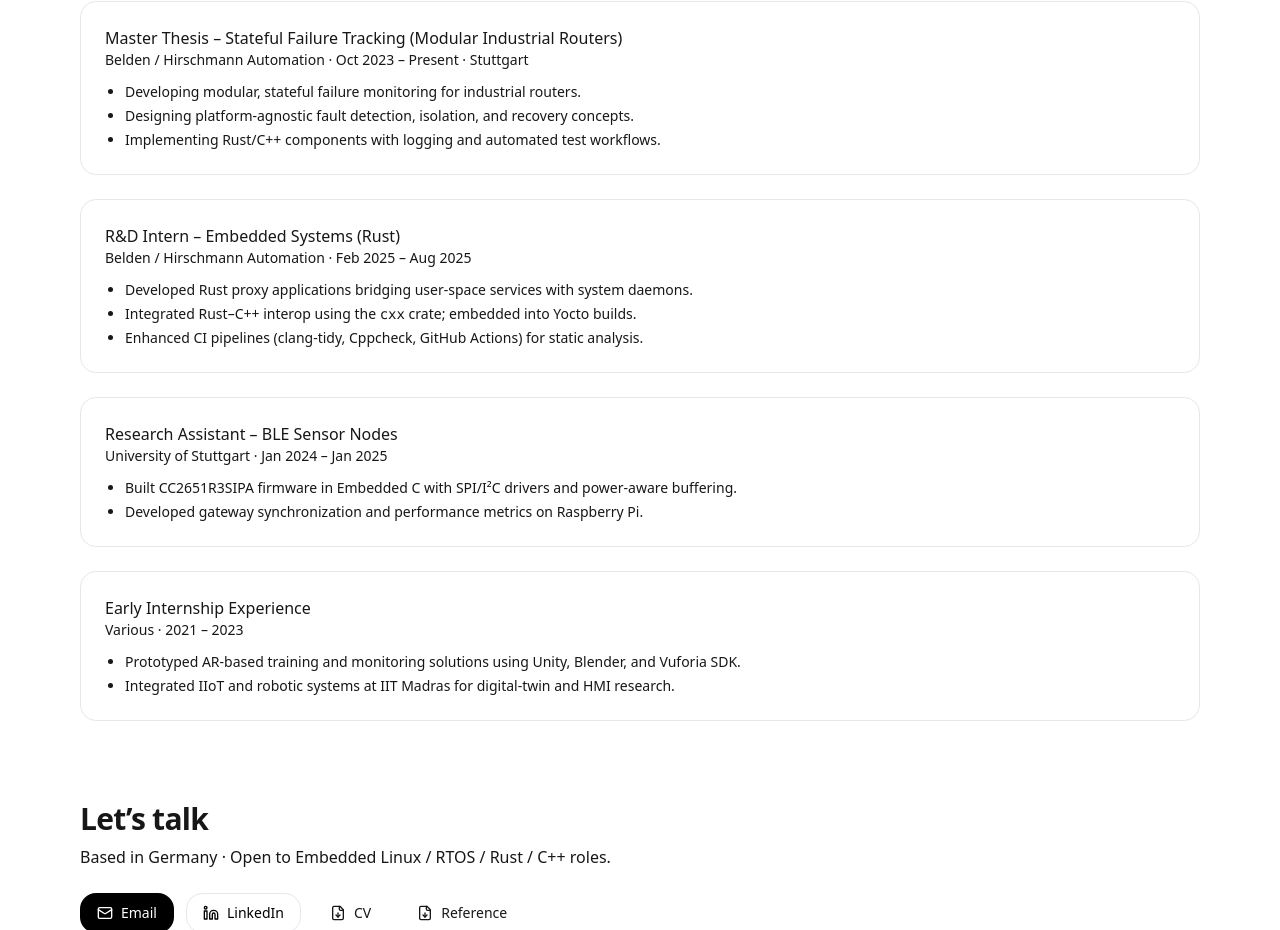
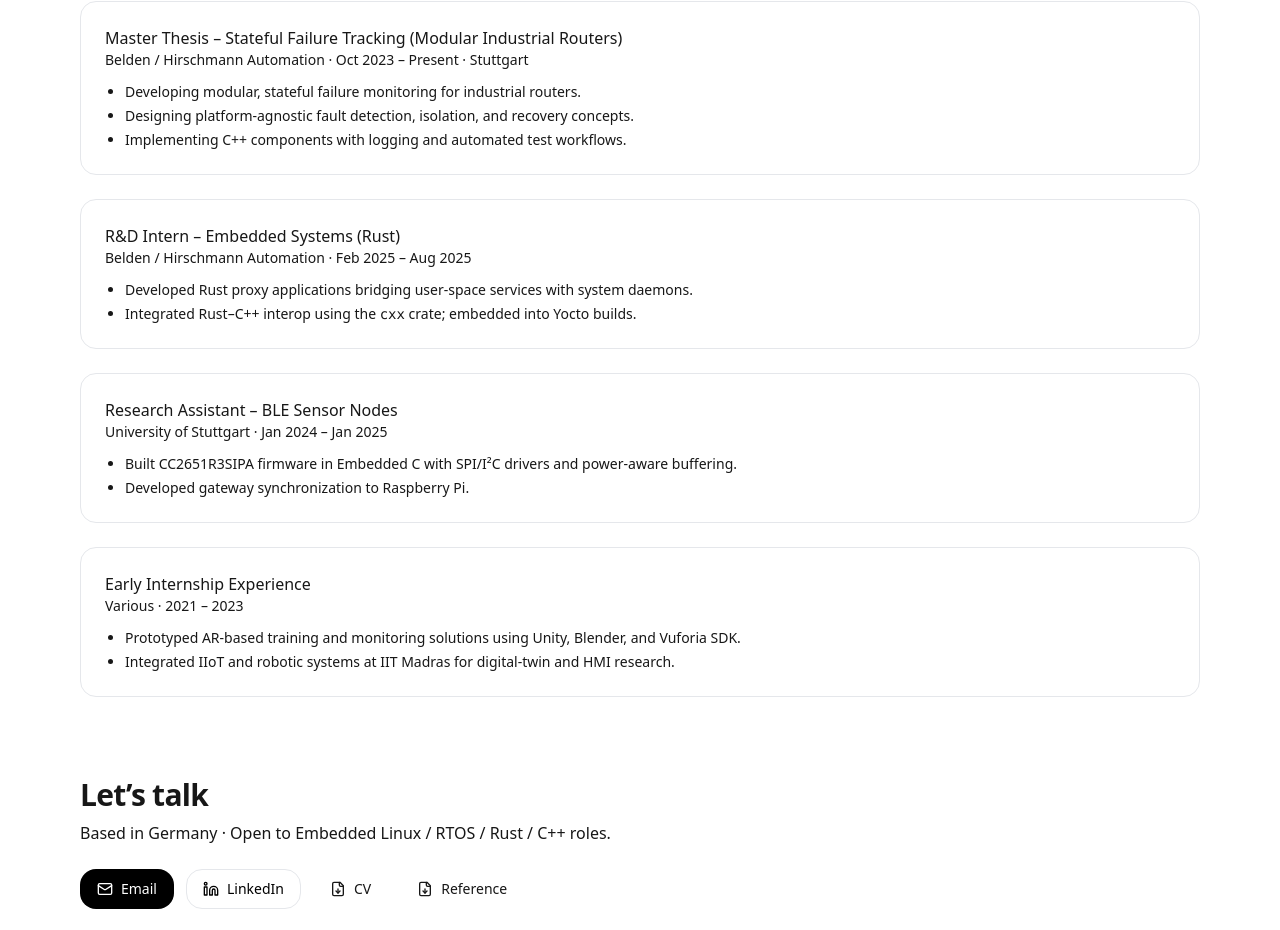
Before and after one commit to amoghamp2-code/Website, a React (Vite) app: page / in a window 1280 px wide. Shown: the part 2577-3507 px from the top of the page. Built offline with nearby package versions, Linux system fonts and the light colour scheme.

Commit message:
project exp1

```diff
--- a/src/App.jsx
+++ b/src/App.jsx
@@ -174,7 +174,7 @@
         <ul className="mt-3 text-sm list-disc pl-5 space-y-1 text-muted-foreground">
           <li>Developing modular, stateful failure monitoring for industrial routers.</li>
           <li>Designing platform-agnostic fault detection, isolation, and recovery concepts.</li>
-          <li>Implementing Rust/C++ components with logging and automated test workflows.</li>
+          <li>Implementing C++ components with logging and automated test workflows.</li>
         </ul>
       </CardContent>
     </Card>
@@ -186,7 +186,6 @@
         <ul className="mt-3 text-sm list-disc pl-5 space-y-1 text-muted-foreground">
           <li>Developed Rust proxy applications bridging user-space services with system daemons.</li>
           <li>Integrated Rust–C++ interop using the <code>cxx</code> crate; embedded into Yocto builds.</li>
-          <li>Enhanced CI pipelines (clang-tidy, Cppcheck, GitHub Actions) for static analysis.</li>
         </ul>
       </CardContent>
     </Card>
@@ -197,7 +196,7 @@
         <p className="text-sm text-muted-foreground">University of Stuttgart · Jan 2024 – Jan 2025</p>
         <ul className="mt-3 text-sm list-disc pl-5 space-y-1 text-muted-foreground">
           <li>Built CC2651R3SIPA firmware in Embedded C with SPI/I²C drivers and power-aware buffering.</li>
-          <li>Developed gateway synchronization and performance metrics on Raspberry Pi.</li>
+          <li>Developed gateway synchronization to Raspberry Pi.</li>
         </ul>
       </CardContent>
     </Card>
```
